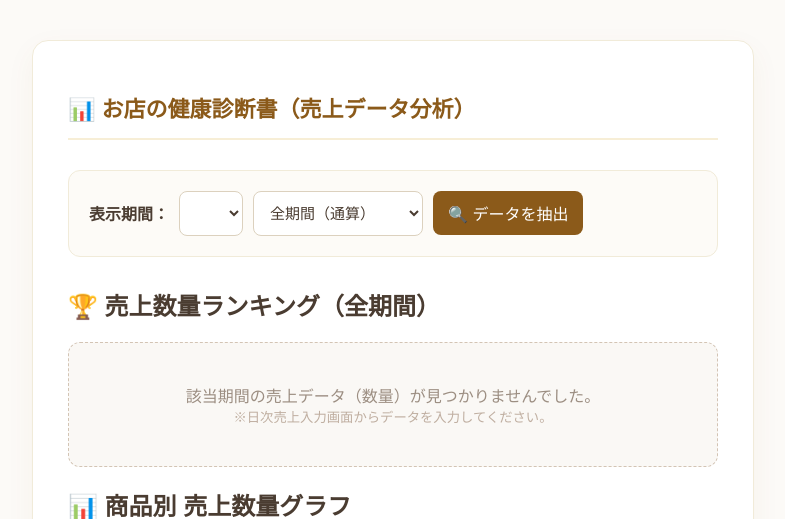
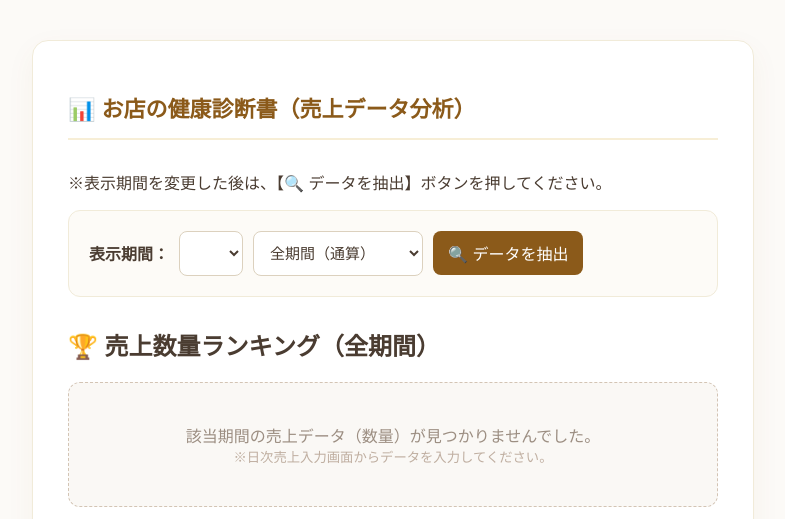
Before and after one commit to tosane932/sales_data_app, a Flask app: template templates/dashboard.html in a window 1280 px wide. Shown: the top 519 px of the page, without its empty margins (247-1032 px from the left). Run offline with Flask 3, Linux system fonts and the light colour scheme; the template is opened without the code that fills it, so the values that code supplies are empty; some libraries are stand-ins or nearby versions.

Commit message:
docs: clarify dashboard period selection

```diff
--- a/templates/dashboard.html
+++ b/templates/dashboard.html
@@ -10,6 +10,9 @@
 
 <div class="container">
     <h1>📊 お店の健康診断書（売上データ分析）</h1>
+    <p class="dashboard-filter-guidance">
+        ※表示期間を変更した後は、【🔍 データを抽出】ボタンを押してください。
+    </p>
 
     <div class="filter-box">
         <form id="filterForm" onsubmit="updateDashboard(event)" style="display: flex; gap: 10px; align-items: center; flex-wrap: wrap;">
```
